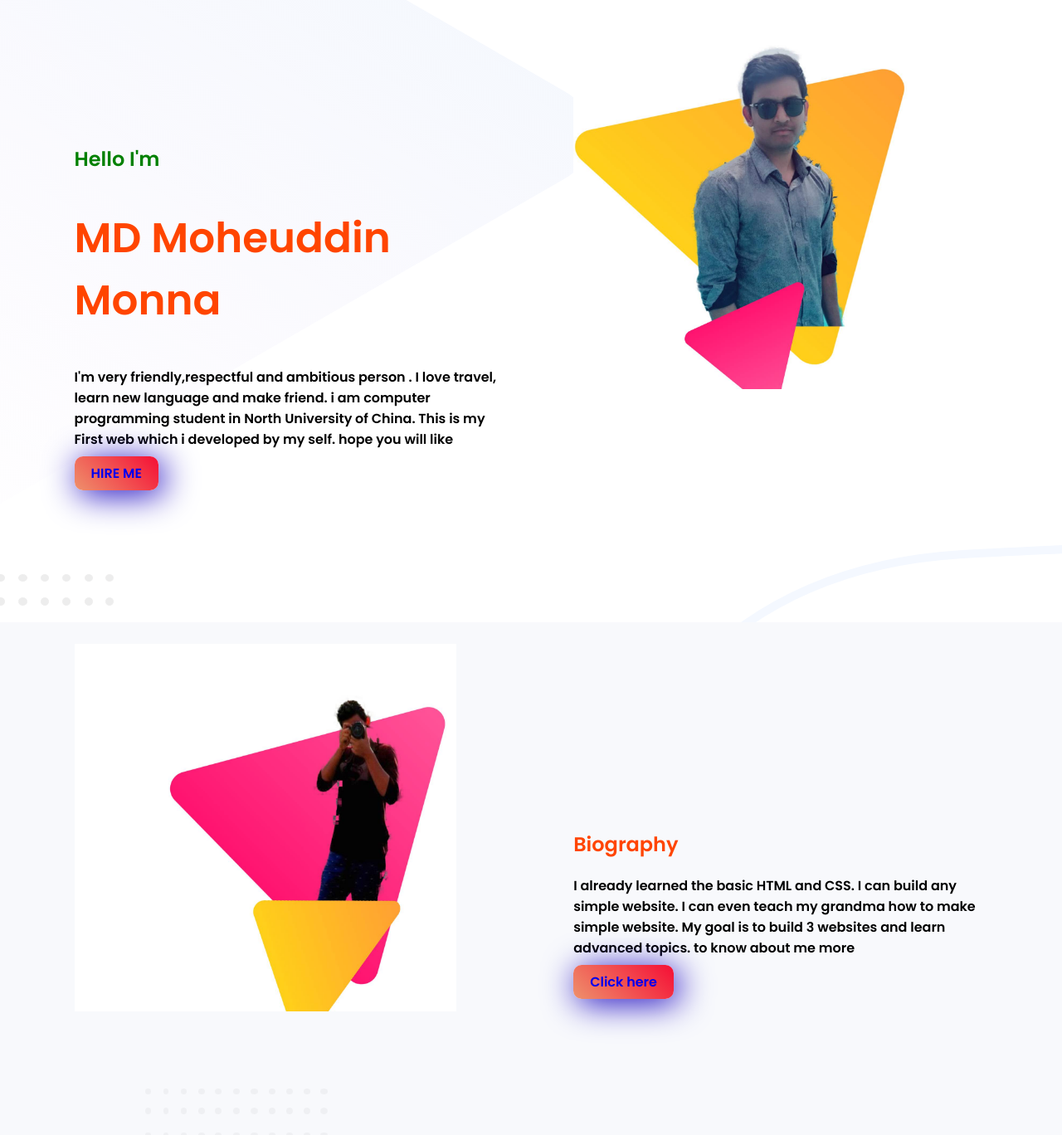
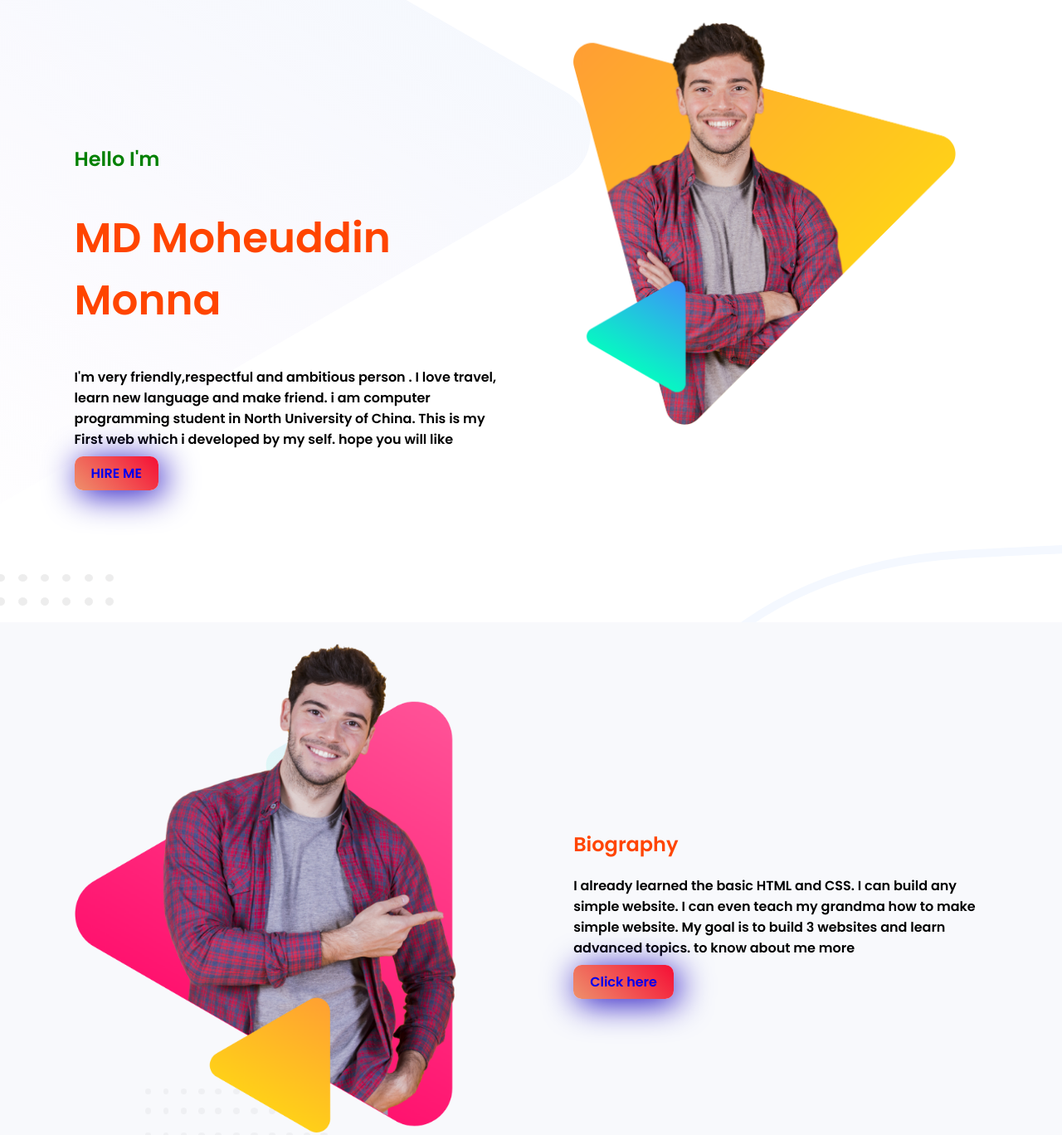
Before and after one commit to MonnaB4u/myPersonal-website, a plain HTML site: page index.html in a window 1280 px wide. Shown: the top 1368 px of the page at 83% size. Drawn offline with Linux system fonts and the light colour scheme.

Commit message:
my assignment is done

```diff
--- a/index.html
+++ b/index.html
@@ -22,7 +22,7 @@
        </div>
 
        <div class=div1>
-           <img  src="personal-website/monna.png" alt="">
+           <img  src="personal-website/peter.png" alt="">
        </div>
 
     </section>
@@ -30,7 +30,7 @@
     <section class="section2">
       <div class="div1">
 
-        <img src="personal-website/munna.png" alt="">
+        <img src="personal-website/peter_dream.png" alt="">
 
     </div>
 
```
